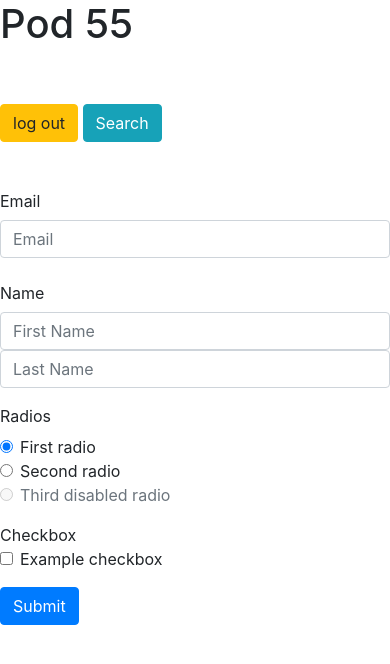
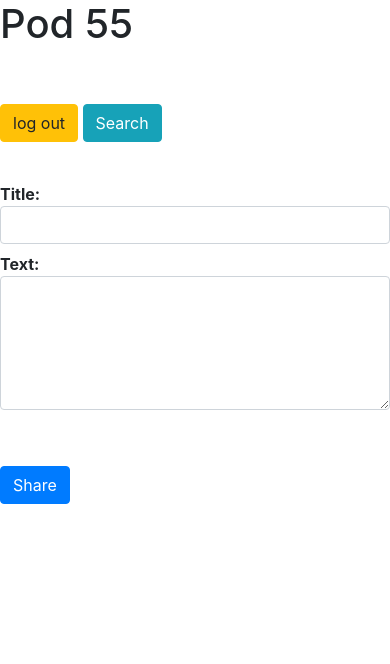
Before and after one commit to jerall24/schedyoule, a Flask app: page / in a window 390 px wide. Shown: the top 664 px of the page. Run offline with Flask 2, Linux system fonts and the light colour scheme; the visitor is signed in with stand-in values (Sample User, id 1); some libraries are stand-ins or nearby versions.

Commit message:
form update

```diff
--- a/app/templates/form.html
+++ b/app/templates/form.html
@@ -9,64 +9,18 @@
 <a class="btn btn-info" role="button" href="{{ url_for('search') }}">Search</a>
 
 <br><br>
-<form>
-  <div class="form-group row">
-    <label for="inputEmail3" class="col-sm-2 col-form-label">Email</label>
-    <div class="col-sm-10">
-      <input type="email" class="form-control" id="inputEmail3" placeholder="Email">
-    </div>
-  </div>
-  <div class="form-group row">
-    <label for="name" class="col-sm-2 col-form-label">Name</label>
-    <div class="col-sm-4">
-      <input class="form-control" id="firstName" placeholder="First Name">
-    </div>
-    <div class="col-sm-4">
-      <input class="form-control" id="lastName" placeholder="Last Name">
-    </div>
-  </div>
-  <fieldset class="form-group">
-    <div class="row">
-      <legend class="col-form-label col-sm-2 pt-0">Radios</legend>
-      <div class="col-sm-10">
-        <div class="form-check">
-          <input class="form-check-input" type="radio" name="gridRadios" id="gridRadios1" value="option1" checked>
-          <label class="form-check-label" for="gridRadios1">
-            First radio
-          </label>
-        </div>
-        <div class="form-check">
-          <input class="form-check-input" type="radio" name="gridRadios" id="gridRadios2" value="option2">
-          <label class="form-check-label" for="gridRadios2">
-            Second radio
-          </label>
-        </div>
-        <div class="form-check disabled">
-          <input class="form-check-input" type="radio" name="gridRadios" id="gridRadios3" value="option3" disabled>
-          <label class="form-check-label" for="gridRadios3">
-            Third disabled radio
-          </label>
-        </div>
-      </div>
-    </div>
-  </fieldset>
-  <div class="form-group row">
-    <div class="col-sm-2">Checkbox</div>
-    <div class="col-sm-10">
-      <div class="form-check">
-        <input class="form-check-input" type="checkbox" id="gridCheck1">
-        <label class="form-check-label" for="gridCheck1">
-          Example checkbox
-        </label>
-      </div>
-    </div>
-  </div>
-  <div class="form-group row">
-    <div class="col-sm-10">
-      <button type="submit" class="btn btn-primary">Submit</button>
-    </div>
-  </div>
+{% if session.logged_in %}
+<form action="{{ url_for('add_entry') }}" method="post" class="add-entry form-group">
+  <dl>
+    <dt>Title:</dt>
+    <dd><input type="text" size="30" name="title" class="form-control col-sm-4"></dd>
+    <dt>Text:</dt>
+    <dd><textarea name="text" rows="5" cols="40" class="form-control col-sm-4"></textarea></dd>
+    <br><br>
+    <dd><input type="submit" class="btn btn-primary" value="Share"></dd>
+  </dl>
 </form>
+{% endif %}
 
 <h1>{{ example }}</h1>
 {% endblock %}
```
Also changed, not shown: xlsx_to_db.py (added, +16 -0 lines).
